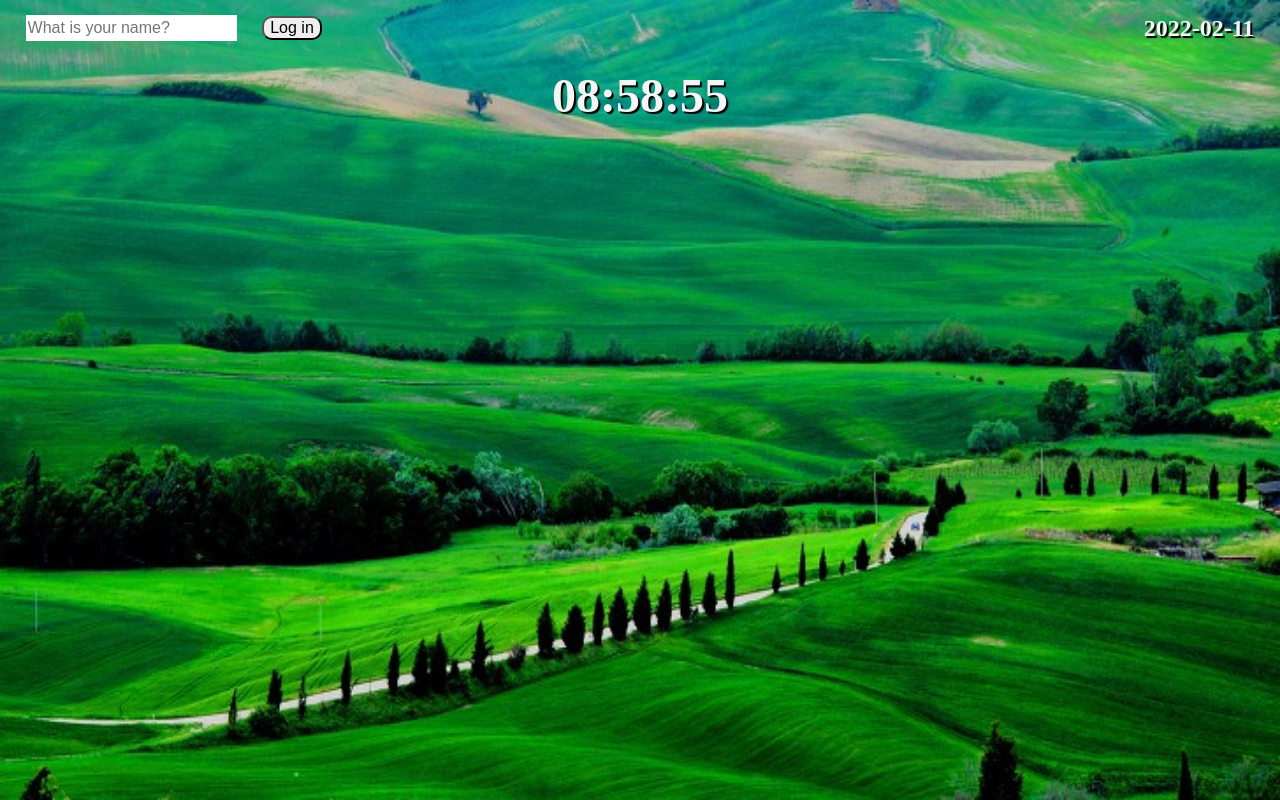
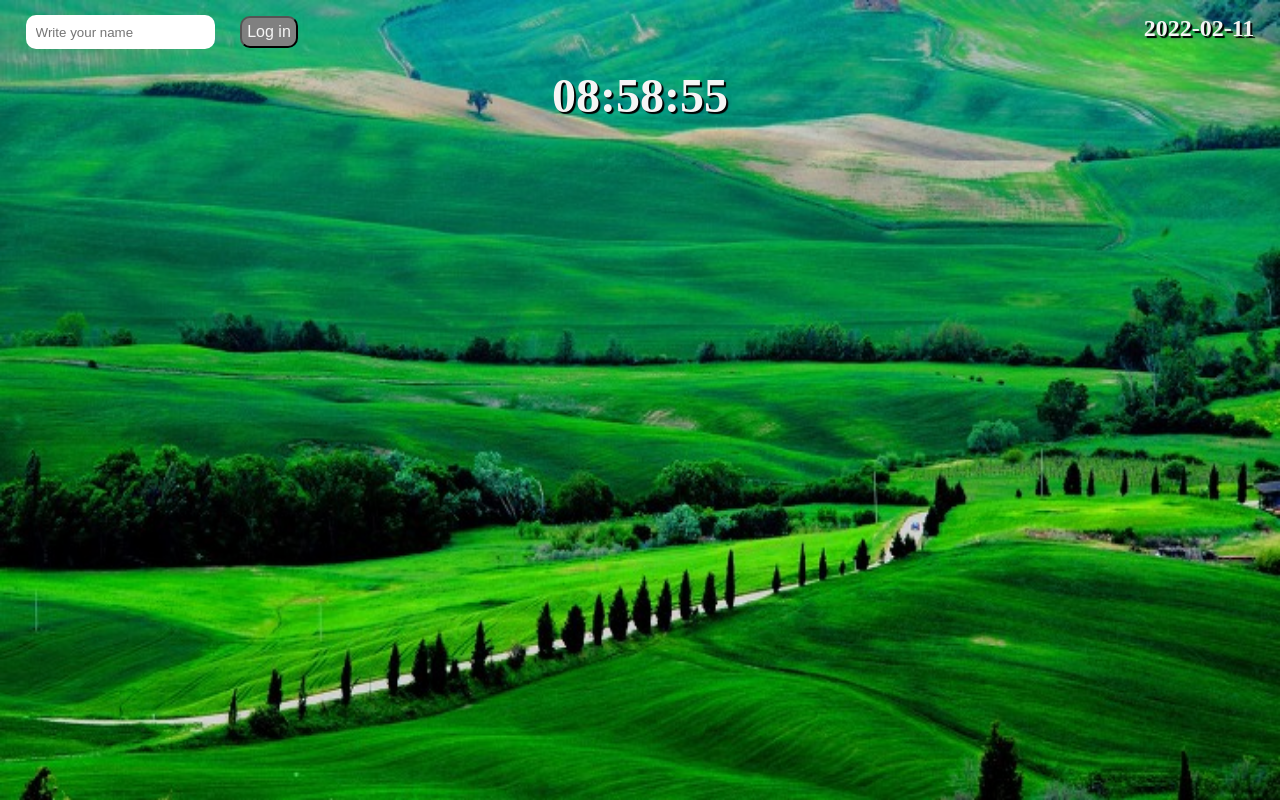
Before and after one commit to CGJI58/chrome-momentum-clone, a plain HTML site: page index.html in a window 1280 px wide. Drawn offline with Linux system fonts and the light colour scheme.

Commit message:
Update 1.8
버튼 css 수정.

```diff
--- a/css/header.css
+++ b/css/header.css
@@ -65,16 +65,20 @@ header {
   align-items: center;
 }
 
-.login-form input {
+.login-form input:last-child,
+.logout-form input:first-child {
   height: 100%;
+  padding: 5px;
   font-size: var(--text-size-small);
+  border-radius: 10px;
+  background-color: grey;
+  color: var(--text-color);
 }
 
 .login-form input:first-child {
+  height: 100%;
+  padding-left: 10px;
+  margin-right: var(--screen-margin-horizontal);
   border: none;
-  margin-right: var(--screen-margin-horizontal);
-}
-
-.login-form input:last-child {
   border-radius: 10px;
 }
--- a/index.html
+++ b/index.html
@@ -17,7 +17,7 @@
             required
             maxlength="15"
             type="text"
-            placeholder="What is your name?"
+            placeholder="Write your name"
           />
           <input type="submit" value="Log in" />
         </form>
```
Also changed, not shown: README.md.txt (+4 -10 lines).
